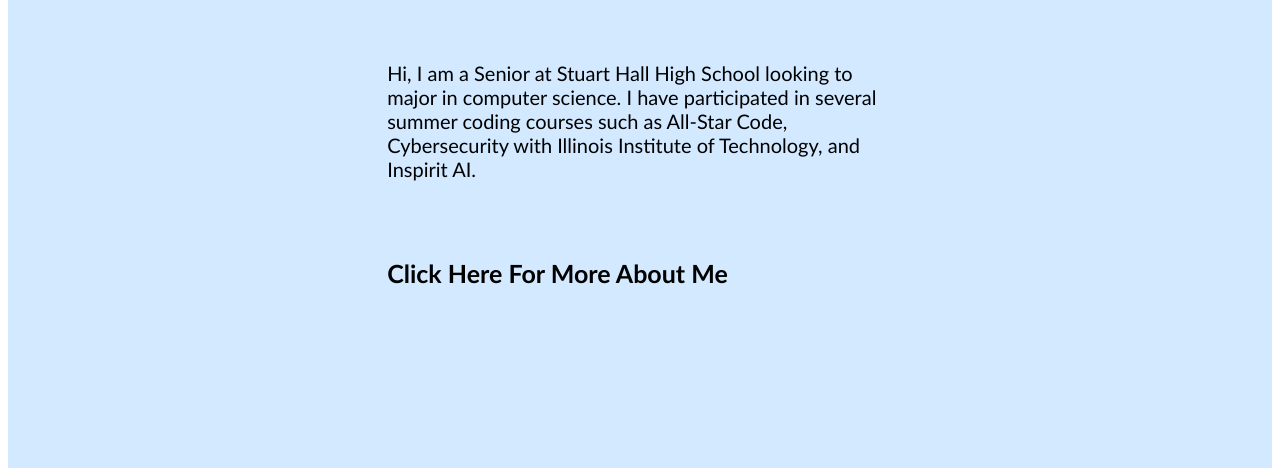
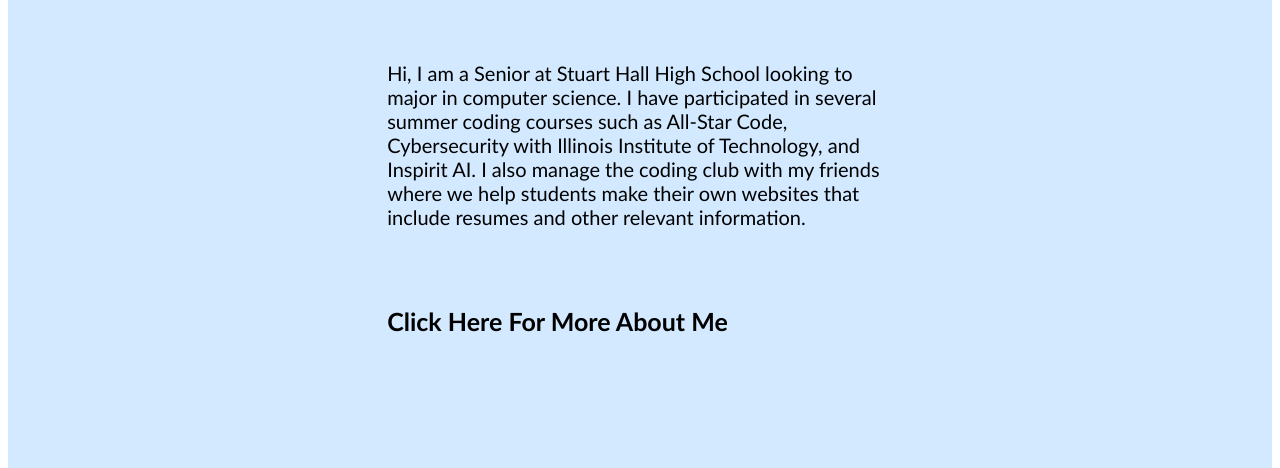
Before and after one commit to TimothyJ88/Personal_Website, a plain HTML site: page index.html in a window 1280 px wide. Shown: the part 332-800 px from the top of the page. Drawn offline with Linux system fonts and the light colour scheme.

Commit message:
Update index.html

```diff
--- a/index.html
+++ b/index.html
@@ -25,7 +25,8 @@
         <br>
         <div class="about me">
             <p>Hi, I am a Senior at Stuart Hall High School looking to major in computer science. I have
-                participated in several summer coding courses such as All-Star Code, Cybersecurity with Illinois Institute of Technology, and Inspirit AI.</p>
+                participated in several summer coding courses such as All-Star Code, Cybersecurity with Illinois Institute of Technology, and Inspirit AI.
+                I also manage the coding club with my friends where we help students make their own websites that include resumes and other relevant information.</p>
         </div>
 
         <br>
```
